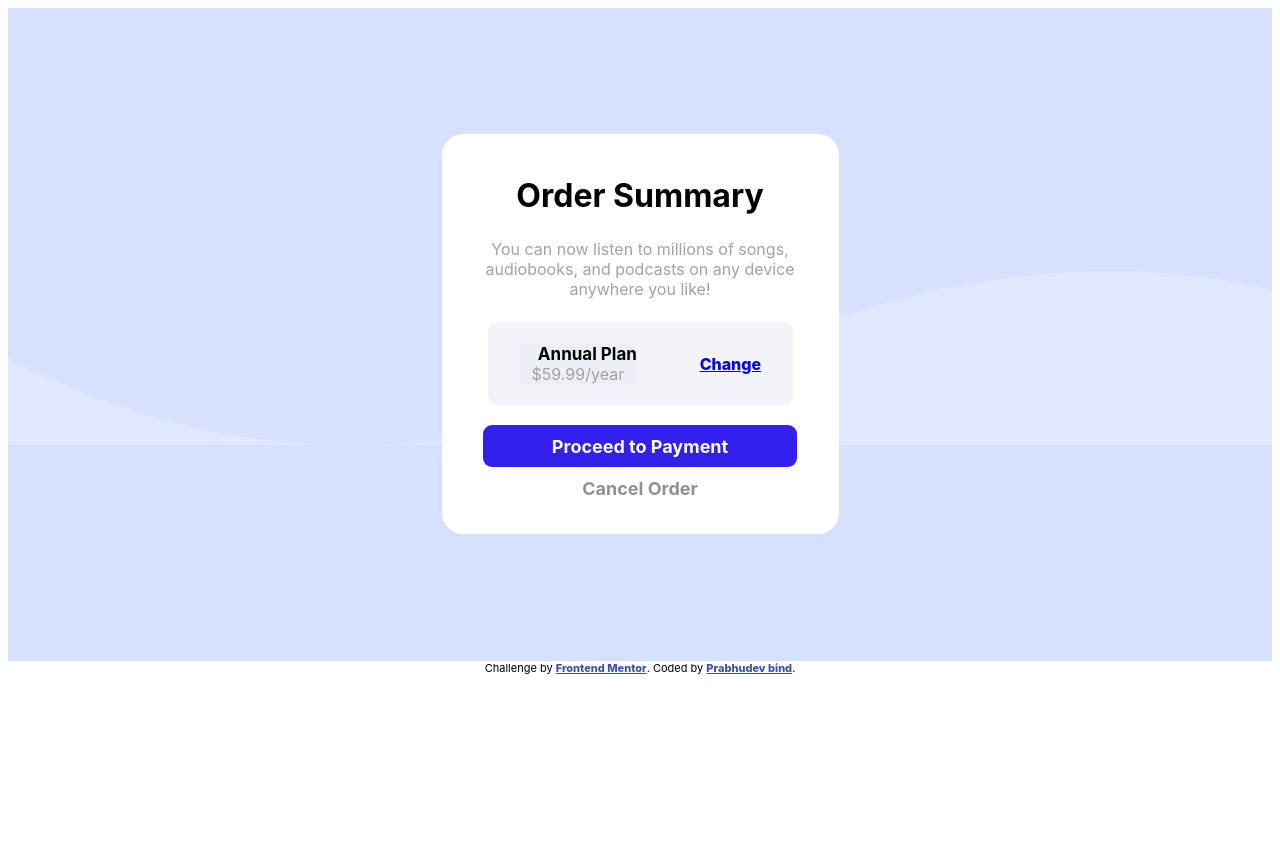
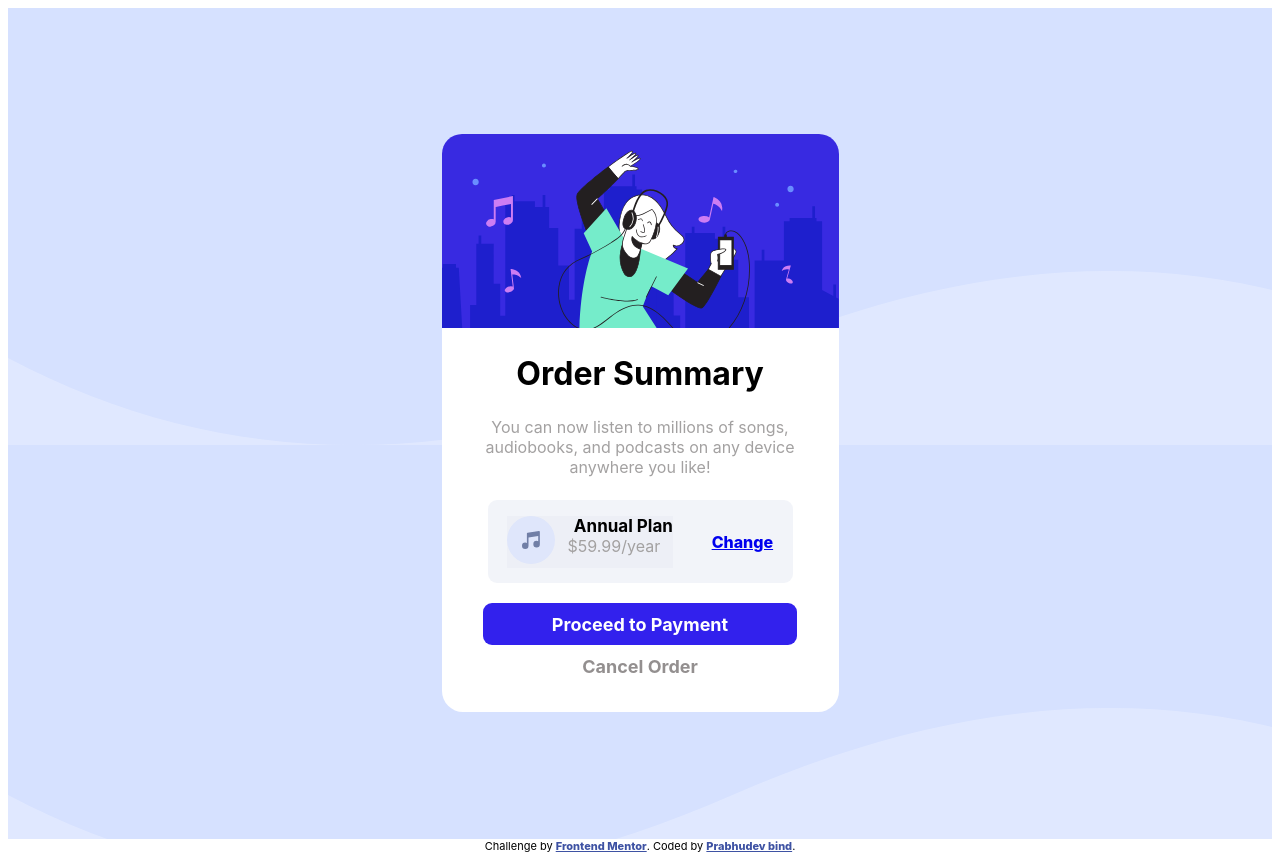
Before and after one commit to Devcoder980/order, a plain HTML site: page index.html in a window 1280 px wide. Before the commit the page ends 800 px from the top, so only its background shows below. Drawn offline with Linux system fonts and the light colour scheme; files whose address does not match are found by name.

Commit message:
Update index.html

```diff
--- a/index.html
+++ b/index.html
@@ -6,7 +6,7 @@
   <meta name="viewport" content="width=device-width, initial-scale=1.0">
   <!-- displays site properly based on user's device -->
 <link rel="stylesheet" href="style.css">
-  <link rel="icon" type="image/png" sizes="32x32" href="./images/favicon-32x32.png">
+  <link rel="icon" type="image/png" sizes="32x32" href="favicon-32x32.png">
   <link href="https://fonts.googleapis.com/css2?family=Roboto:wght@300&display=swap" rel="stylesheet">
   <title>Order summary card</title>
 </head>
@@ -14,7 +14,7 @@
 <body>
   <main>
     <div class="continer">
-      <div><img src="/order-summary-component-main/images/illustration-hero.svg" alt=""></div>
+      <div><img src="illustration-hero.svg" alt=""></div>
       <div>
         <h1 class="center">Order Summary</h1>
       </div>
@@ -26,7 +26,7 @@
         <div class="center flex border">
           <div class="flex">
             <div>
-              <img src="/order-summary-component-main/images/icon-music.svg" alt="">
+              <img src="icon-music.svg" alt="">
             </div>
             <div >
               <div class="center anual">Annual Plan</div>
```
